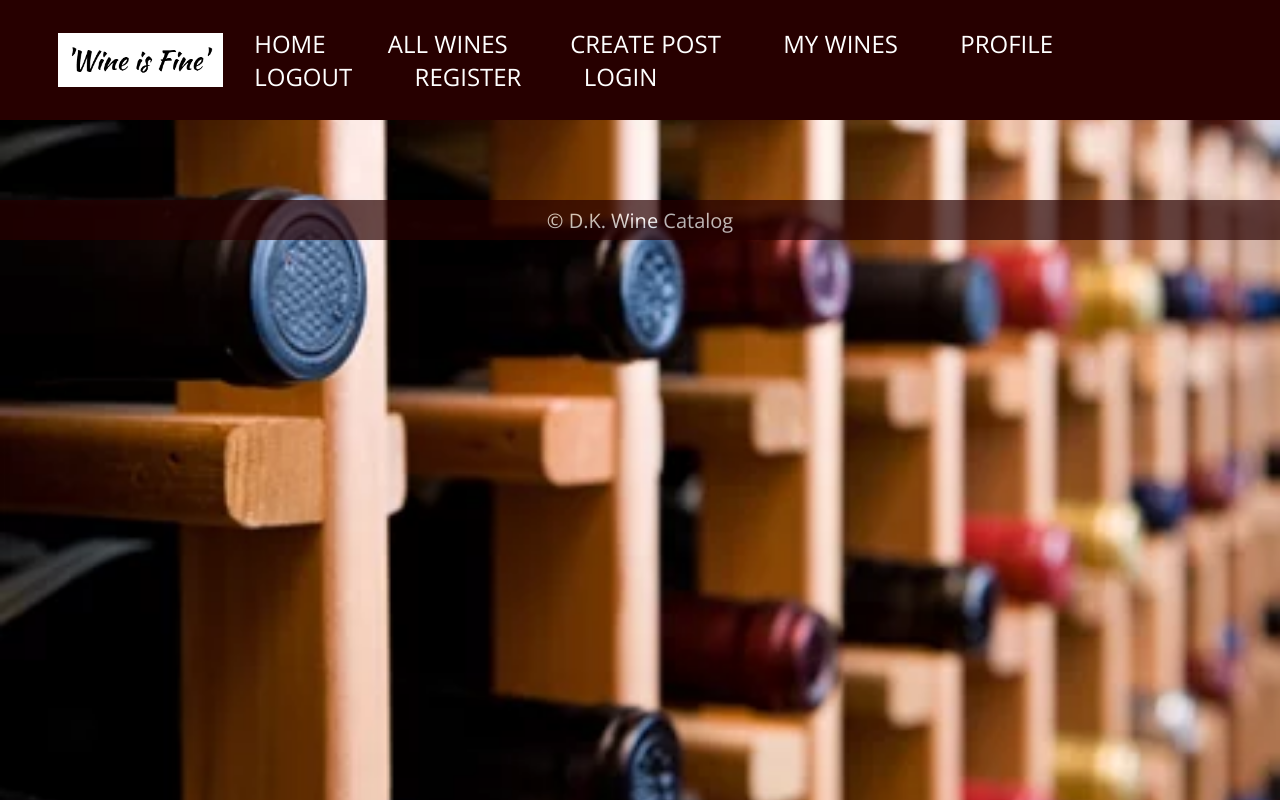
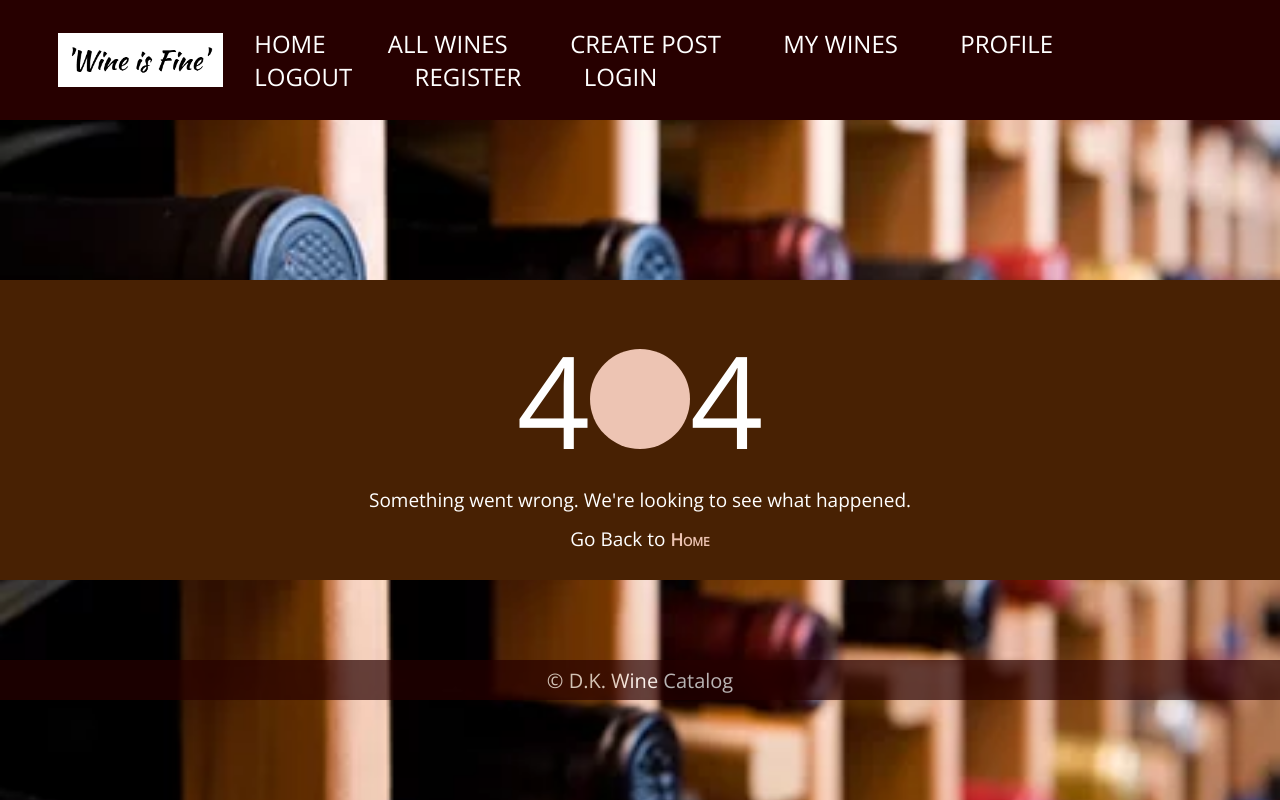
Before and after one commit to Koteterov/react-spa-wine, a React (Create React App) app: page /wine/all in a window 1280 px wide. Built offline with nearby package versions, Linux system fonts and the light colour scheme.

Commit message:
Not Found page added

```diff
--- a/src/App.js
+++ b/src/App.js
@@ -5,6 +5,7 @@ import Footer from "./components/Footer/Footer";
 import Home from "./components/Home/Home";
 import Login from "./components/Login/Login";
 import "./App.css";
+import NotFound from "./components/NotFound/NotFound";
 
 function App() {
   return (
@@ -15,6 +16,7 @@ function App() {
           <Route path="/" element={<Home />} />
           <Route path="/home" element={<Home />} />
           <Route path="/user/login" element={<Login />} />
+          <Route path="*" element={<NotFound />} />
         </Routes>
       </main>
       <Footer />
--- /dev/null
+++ b/src/components/NotFound/NotFound.js
@@ -0,0 +1,22 @@
+import { Link } from "react-router-dom";
+import styles from "./NotFound.module.css";
+
+export default function NotFound() {
+  return (
+    <div className={styles["full-screen"]}>
+      <div className={styles["con-not-found"]}>
+        <span className={styles["error-num"]}>4</span>
+        <div className={styles["eye"]}></div>
+        <span className={styles["error-num"]}>4</span>
+
+        <p className={styles["sub-text"]}>
+          Something went wrong. We're <span class="italic">looking</span> to see
+          what happened.
+        </p>
+        <p>
+          Go Back to <Link to="/home">Home</Link>
+        </p>
+      </div>
+    </div>
+  );
+}
--- /dev/null
+++ b/src/components/NotFound/NotFound.module.css
@@ -0,0 +1,64 @@
+.full-screen {
+    background-color: rgba(72, 33, 3);
+    width: 100%;
+    margin-top: 10em;
+    height: 300px;
+    color: white;
+    font-family: 'Arial Black';
+    text-align: center;
+}
+
+.con-not-found {
+    padding-top: 2em;
+    padding: auto;
+    width: 50%;
+    display: block;
+    margin: 0 auto;
+}
+
+.error-num {
+    font-size: 8em;
+}
+
+.eye {
+    background: #EDC4B3;
+    border-radius: 50%;
+    display: inline-block;
+    height: 100px;
+    position: relative;
+    width: 100px;
+}
+
+.eye ::after {
+    background: #000;
+    border-radius: 50%;
+    bottom: 56.1px;
+    content: ' ';
+    height: 33px;
+    position: absolute;
+    right: 33px;
+    width: 33px;
+}
+
+.italic {
+    font-style: italic;
+    font-size: 19px;
+}
+
+.con-not-found>p {
+    margin-bottom: 0.7em;
+    font-size: 19px;
+    color: white;
+}
+
+.con-not-found>p>a {
+    color: #EDC4B3;
+    font-weight: bold;
+    font-size: 17px;
+    font-variant: small-caps;
+    text-decoration: rgb(247, 218, 218);
+}
+
+.con-not-found>p>a:hover {
+    color: lightgray;
+}
```
